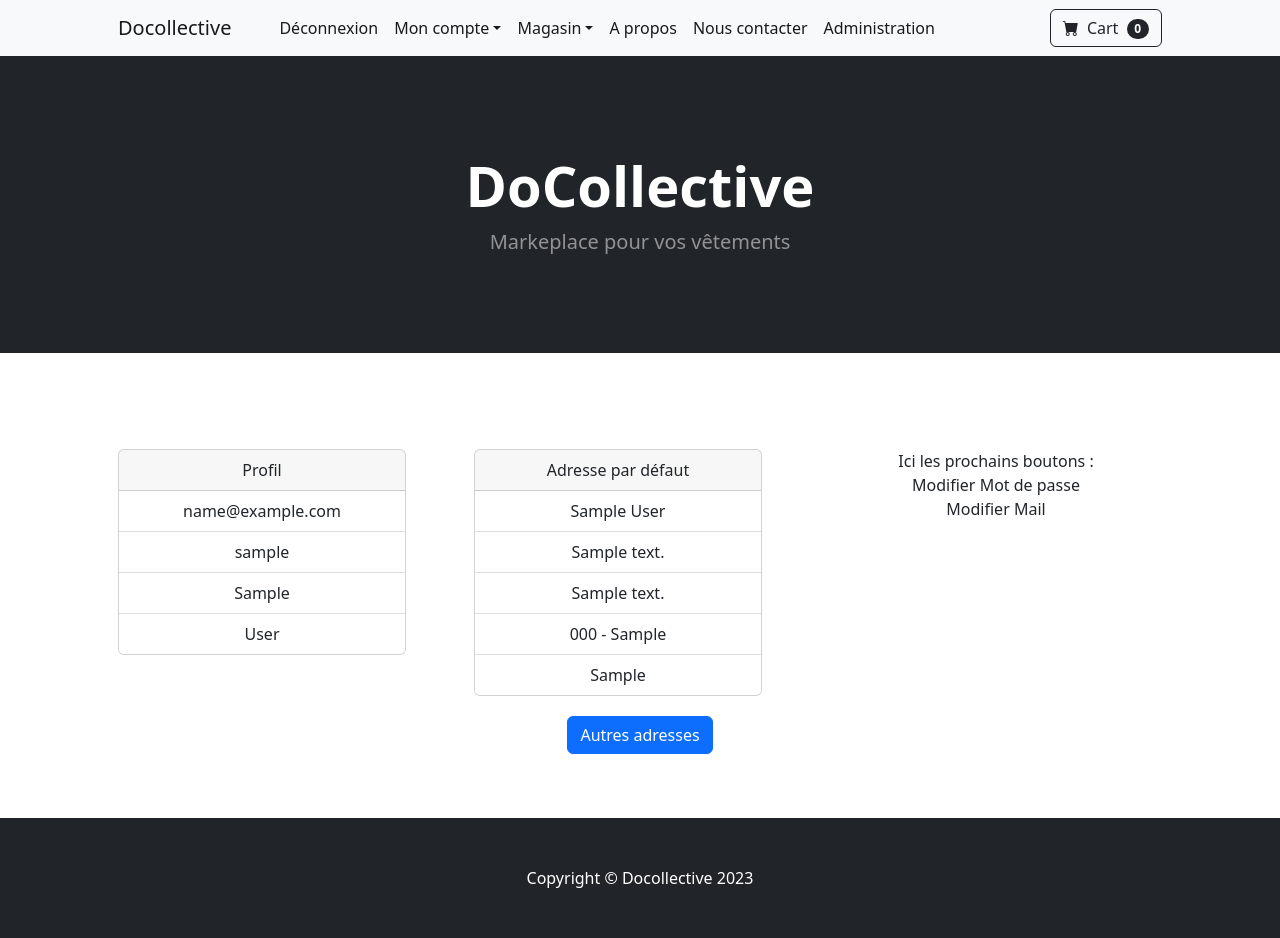
After one commit to gabigab117/docollective, a Django app: page /account/profile/ in a window 1280 px wide. The commit adds this page. Run offline with Django 4.2, Linux system fonts and the light colour scheme; a user stored in the database is signed in; tables that the repository leaves empty hold one stand-in row (values such as "Sample post"); some libraries are stand-ins or nearby versions.

Commit message:
profile view

```diff
--- a/docollective/accounts/admin.py
+++ b/docollective/accounts/admin.py
@@ -1,4 +1,5 @@
 from django.contrib import admin
-from .models import ExChanger
+from .models import ExChanger, ExChangerAdresses
 
 admin.site.register(ExChanger)
+admin.site.register(ExChangerAdresses)
--- a/docollective/accounts/models.py
+++ b/docollective/accounts/models.py
@@ -1,3 +1,4 @@
+import iso3166
 from django.db import models
 from django.contrib.auth.models import AbstractUser, BaseUserManager
 
@@ -28,3 +29,25 @@ class ExChanger(AbstractUser):
     USERNAME_FIELD = "email"
 
     objects = ExChangerManager()
+
+    # Règle : 5 adresses maximum par utilisateur
+    @property
+    def number_adresses(self):
+        number_adresses = ExChangerAdresses.objects.filter(user=self).count()
+        return number_adresses
+
+
+class ExChangerAdresses(models.Model):
+    user: ExChanger = models.ForeignKey(to=ExChanger, on_delete=models.CASCADE, verbose_name="Utilisateur",
+                                        related_name="adresses")
+    name = models.CharField(max_length=200, verbose_name="Nom de l'adresse")
+    address_1 = models.CharField(max_length=1024, help_text="Voirie, numéro de rue", verbose_name="Adresse 1")
+    address_2 = models.CharField(max_length=1024, help_text="Bât, étage, lieu-dit", verbose_name="Adresse 2",
+                                 blank=True)
+    city = models.CharField(max_length=1024, verbose_name="Commune")
+    zip_code = models.CharField(max_length=32, verbose_name="Code Postal")
+    country = models.CharField(max_length=2, choices=[(c.alpha2.lower(), c.name) for c in iso3166.countries])
+    default = models.BooleanField(default=False, verbose_name="Défaut")
+
+    def __str__(self):
+        return f"{self.user} - {self.name}"
--- /dev/null
+++ b/docollective/accounts/templates/accounts/profile.html
@@ -0,0 +1,108 @@
+{% extends 'base.html' %}
+{% load static %}
+{% load crispy_forms_tags %}
+
+{% block title %}Profil{% endblock %}
+
+
+{% block body %}
+<div class="row">
+    <div class="col-4">
+
+        <div class="text-center">
+            <div class="card" style="width: 18rem;">
+                <div class="card-header">
+                    Profil
+                </div>
+                <ul class="list-group list-group-flush">
+                    <li class="list-group-item">{{ user.email }}</li>
+                    <li class="list-group-item">{{ user.username }}</li>
+                    <li class="list-group-item">{{ user.first_name }}</li>
+                    <li class="list-group-item">{{ user.last_name }}</li>
+                </ul>
+            </div>
+        </div>
+
+    </div>
+
+    <div class="col-4">
+
+        <div class="text-center">
+            {% if default_adresse %}
+            <div class="card" style="width: 18rem;">
+                <div class="card-header">
+                    Adresse par défaut
+                </div>
+                <ul class="list-group list-group-flush">
+                    <li class="list-group-item">{{ default_adresse.name }}</li>
+                    <li class="list-group-item">{{ default_adresse.address_1 }}</li>
+                    {% if default_adresse.address_2 %}
+                    <li class="list-group-item">{{ default_adresse.address_2 }}</li>
+                    {% endif %}
+                    <li class="list-group-item">{{ default_adresse.zip_code }} - {{ default_adresse.city }}</li>
+                    <li class="list-group-item">{{ default_adresse.get_country_display }}</li>
+                </ul>
+            </div>
+
+
+            {% else %}
+            Pas d'adresse(s) enregistrées
+            {% endif %}
+
+
+        </div>
+
+    </div>
+    <div class="col-4">
+
+        <div class="text-center">
+            Ici les prochains boutons : <br>
+            Modifier Mot de passe <br>
+            Modifier Mail
+
+        </div>
+
+    </div>
+
+</div>
+<div class="row" style="margin-top: 20px;">
+
+    <div class="col">
+
+        <div class="text-center">
+            <p class="d-inline-flex gap-1">
+                <button class="btn btn-primary" type="button" data-bs-toggle="collapse"
+                        data-bs-target="#collapseExample" aria-expanded="false" aria-controls="collapseExample">
+                    Autres adresses
+                </button>
+            </p>
+            <div class="collapse" id="collapseExample">
+                {% for adresse in adresses %}
+                <div class="card card-body mx-auto" style="margin-bottom: 20px; max-width: 300px;">
+                    <!--
+                    Toutes les adresses False
+                    -->
+
+
+                    <ul class="list-group list-group-flush">
+                        <li class="list-group-item">{{ adresse.name }}</li>
+                        <li class="list-group-item">{{ adresse.address_1 }}</li>
+                        {% if adresse.address_2 %}
+                        <li class="list-group-item">{{ adresse.address_2 }}</li>
+                        {% endif %}
+                        <li class="list-group-item">{{ adresse.zip_code }} - {{ default_adresse.city }}</li>
+                        <li class="list-group-item">{{ adresse.get_country_display }}</li>
+                    </ul>
+
+
+                </div>
+                {% endfor %}
+            </div>
+
+        </div>
+
+    </div>
+
+
+</div>
+{% endblock %}
--- a/docollective/accounts/urls.py
+++ b/docollective/accounts/urls.py
@@ -1,10 +1,11 @@
 from django.urls import path
-from .views import signup, ExChangerLogin, exchanger_logout
+from .views import signup, ExChangerLogin, exchanger_logout, exchanger_profile
 
 
 app_name = "accounts"
 urlpatterns = [
     path('signup/', signup, name="signup"),
     path('login/', ExChangerLogin.as_view(), name="login"),
-    path('logout/', exchanger_logout, name="logout")
+    path('logout/', exchanger_logout, name="logout"),
+    path('profile/', exchanger_profile, name="profile"),
 ]
--- a/docollective/accounts/views.py
+++ b/docollective/accounts/views.py
@@ -1,3 +1,4 @@
+from django.contrib.auth.decorators import login_required
 from django.contrib.auth.views import LoginView
 from django.contrib.auth import logout
 from django.shortcuts import render, redirect
@@ -27,3 +28,14 @@ class ExChangerLogin(LoginView):
 def exchanger_logout(request):
     logout(request)
     return redirect("index")
+
+
+@login_required
+def exchanger_profile(request):
+    user = request.user
+    default_adresse = user.adresses.get(user=user, default=True)
+    adresses = user.adresses.filter(user=user, default=False)
+
+    return render(request, "accounts/profile.html", context={"user": user,
+                                                             "default_adresse": default_adresse,
+                                                             "adresses": adresses})
--- a/docollective/templates/base.html
+++ b/docollective/templates/base.html
@@ -39,7 +39,7 @@
                     <a class="nav-link active dropdown-toggle" id="navbarDropdown2" href="#" role="button"
                        data-bs-toggle="dropdown" aria-expanded="false">Mon compte</a>
                     <ul class="dropdown-menu" aria-labelledby="navbarDropdown2">
-                        <li><a class="dropdown-item" href="#!">Profil</a></li>
+                        <li><a class="dropdown-item" href="{% url 'accounts:profile' %}">Profil</a></li>
                         <li>
                             <hr class="dropdown-divider"/>
                         </li>
```
Also changed, not shown: README.md, docollective/accounts/migrations/0002_exchangeradresses.py (added), docollective/accounts/migrations/0003_alter_exchangeradresses_default.py (added), docollective/accounts/migrations/0004_alter_exchangeradresses_user.py (added).
